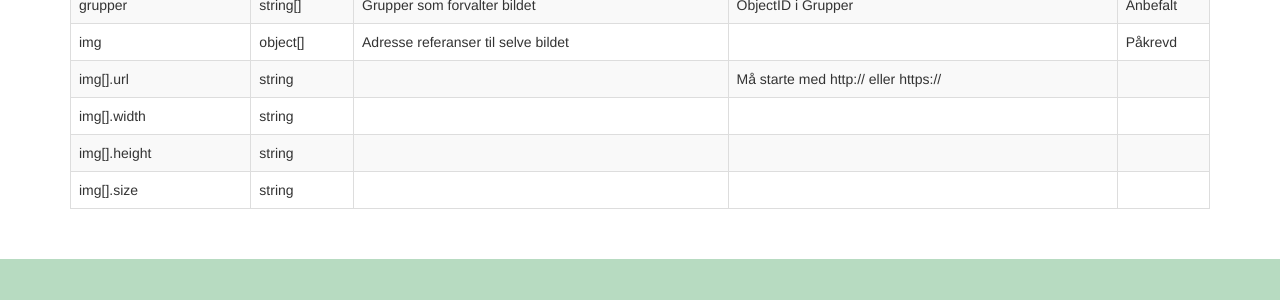
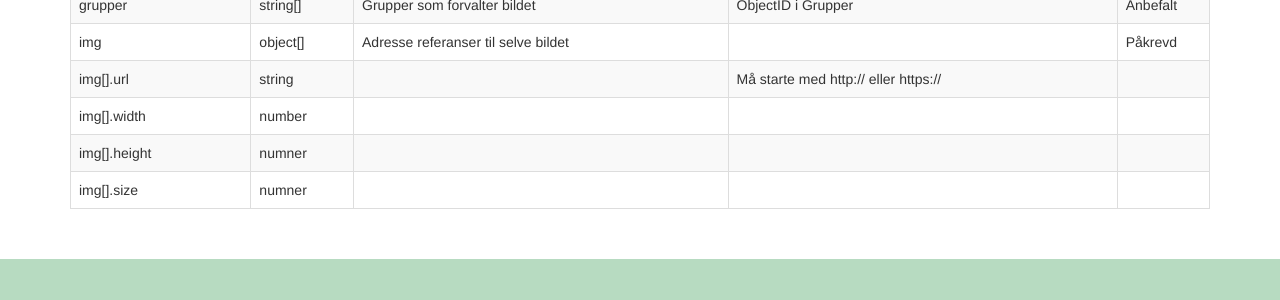
Before and after one commit to Turbasen/www.nasjonalturbase.no, a Jekyll site: the page built from data/bilder.html, in a window 1280 px wide. Shown: the part 1361-1661 px from the top of the page. Built offline with Jekyll 4.4.1, drawn with Linux system fonts in a browser that asks for light colours; nearby versions of some CDN libraries; Markdown is read by kramdown in place of the engine named in the settings.

Commit message:
Fix data type for image height, witdth, and size

```diff
--- a/_data/bilder.yml
+++ b/_data/bilder.yml
@@ -127,10 +127,10 @@
   comment: "Må starte med http:// eller https://"
 
 - name: img[].width
-  type: string
+  type: number
 
 - name: img[].height
-  type: string
+  type: numner
 
 - name: img[].size
-  type: string
+  type: numner
```
